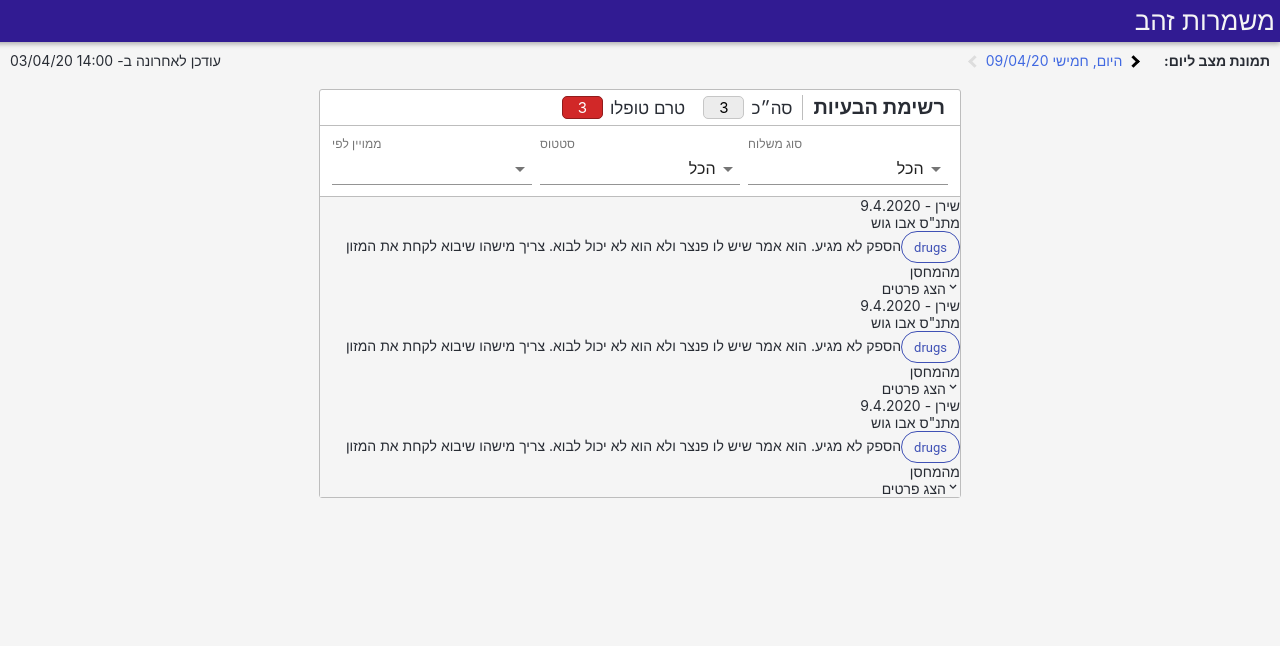
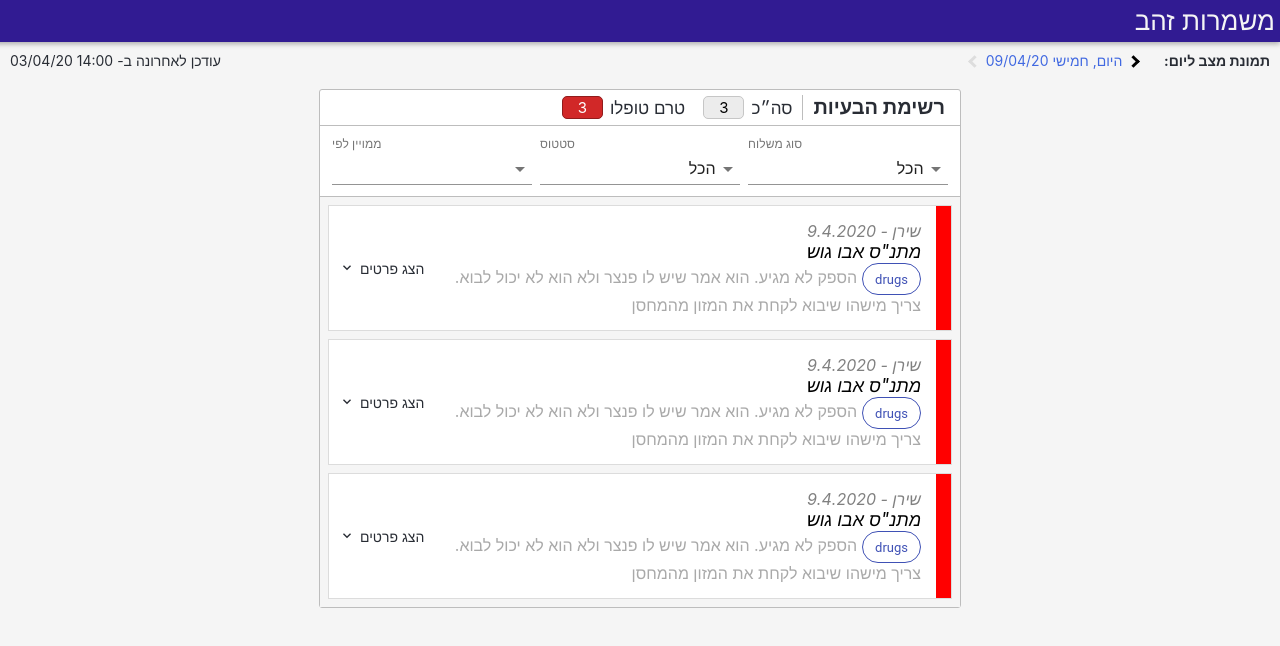
Before and after one commit to sagilaufer1992/guardians-of-the-golden-age, a React (Create React App) app in the folder FE/: page / in a window 1280 px wide. Shown: the top 646 px of the page. Built offline with nearby package versions, Linux system fonts and the light colour scheme.

Commit message:
fault shows details according to the design

```diff
--- a/FE/src/Components/Fault.scss
+++ b/FE/src/Components/Fault.scss
@@ -1,4 +1,4 @@
-.fault-expander {
+.fault-container {
   margin: 8px;
   border-bottom-left-radius: 3px;
   border-bottom-right-radius: 3px;
@@ -42,7 +42,7 @@
         margin: 0 0 0 5px;
       }
     }
-    .show-details {
+    .show-history {
       display: flex;
       flex-direction: row-reverse;
       align-items: center;
--- a/FE/src/Components/Fault.tsx
+++ b/FE/src/Components/Fault.tsx
@@ -3,7 +3,7 @@ import "./Fault.scss";
 import React, { useState } from "react";
 import classnames from "classnames";
 import Chip from "@material-ui/core/Chip";
-import FaultDetails from "./FaultDetails";
+import FaultChat from "./FaultChat";
 import { MdKeyboardArrowDown, MdKeyboardArrowUp } from "react-icons/md";
 
 interface Props {
```
Also changed, not shown: 1 other file (tests, documents, lock files or other folders).
